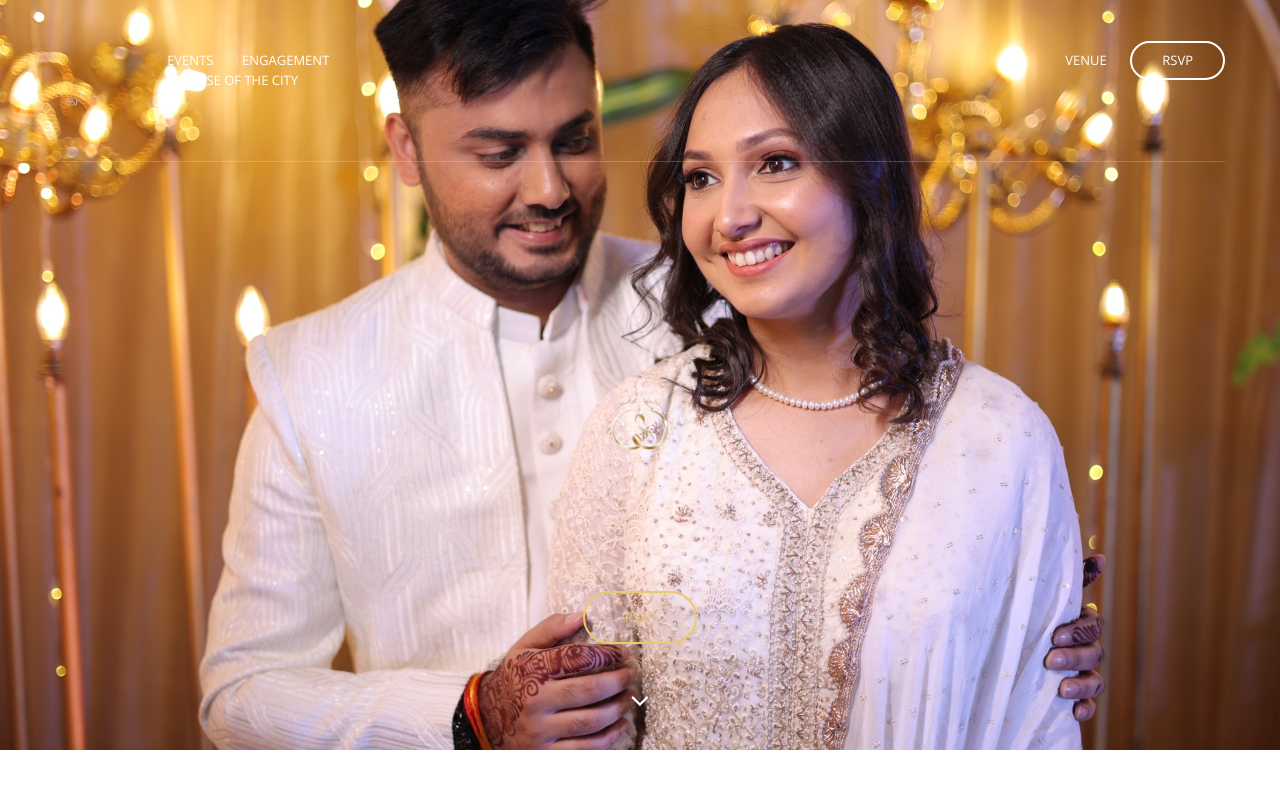
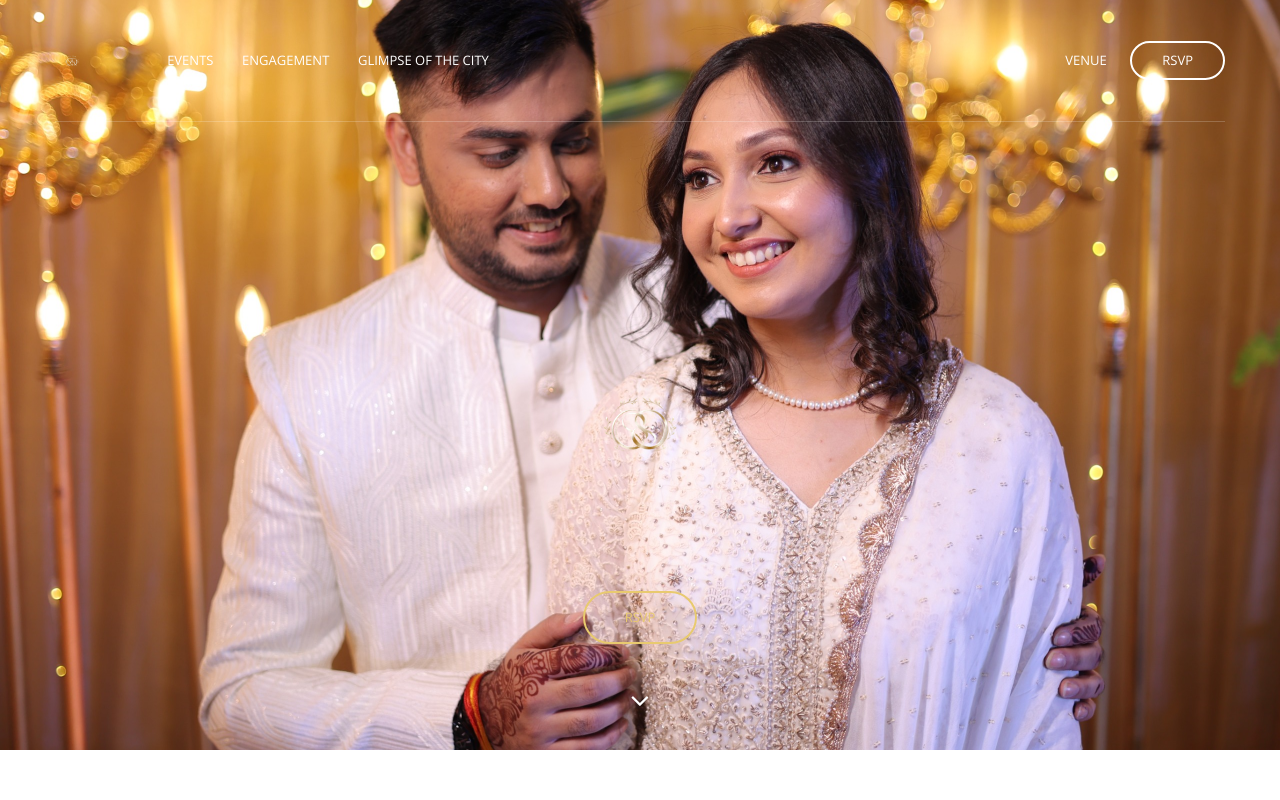
Before and after one commit to sanyam-surana/thesayawedding, a website: page index.html in a window 1280 px wide. Shown: the top 800 px of the page. Drawn offline with nearby package versions, Linux system fonts and the light colour scheme; some packages are replaced by stand-ins of ours; files whose address does not match are found by name.

Commit message:
alignment change

```diff
--- a/index.html
+++ b/index.html
@@ -74,7 +74,7 @@
                             <ul class="primary-nav">
                                 <li><a href="#events">Events</a></li>
                                 <li><a href="#eng-pics">Engagement</a></li>
-                            <li class="container"><a href="#video-bg">Glimpse of the city</a></li>
+                                <li class="hidden-sm hidden-xs"><a href="#video-bg">Glimpse of the city</a></li>
                             </ul>
                             <ul class="member-actions">
                                 <li><a href="#map" class="login">Venue</a></li>
```
Lines whose indentation alone changed are shown as unchanged.
